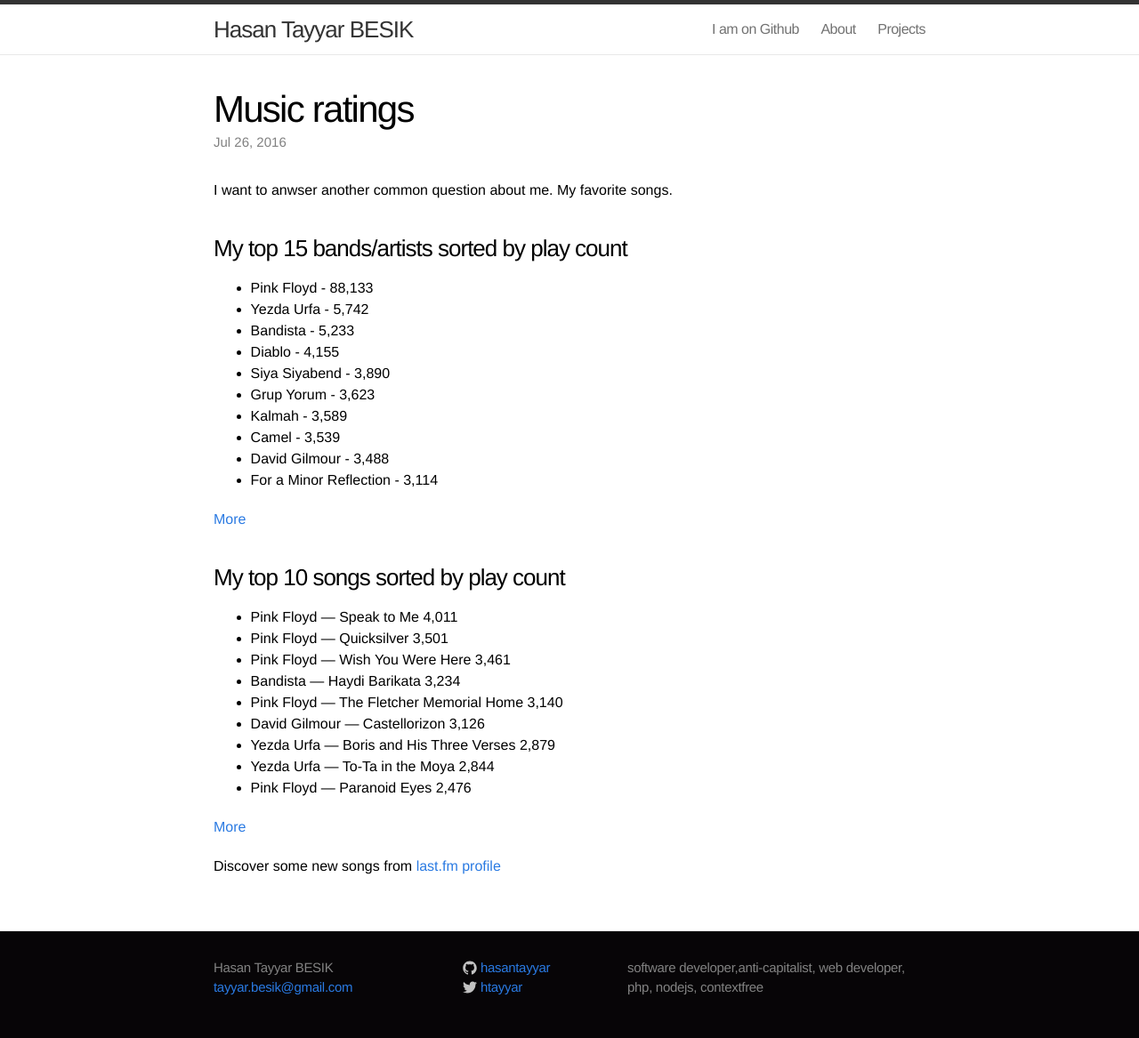
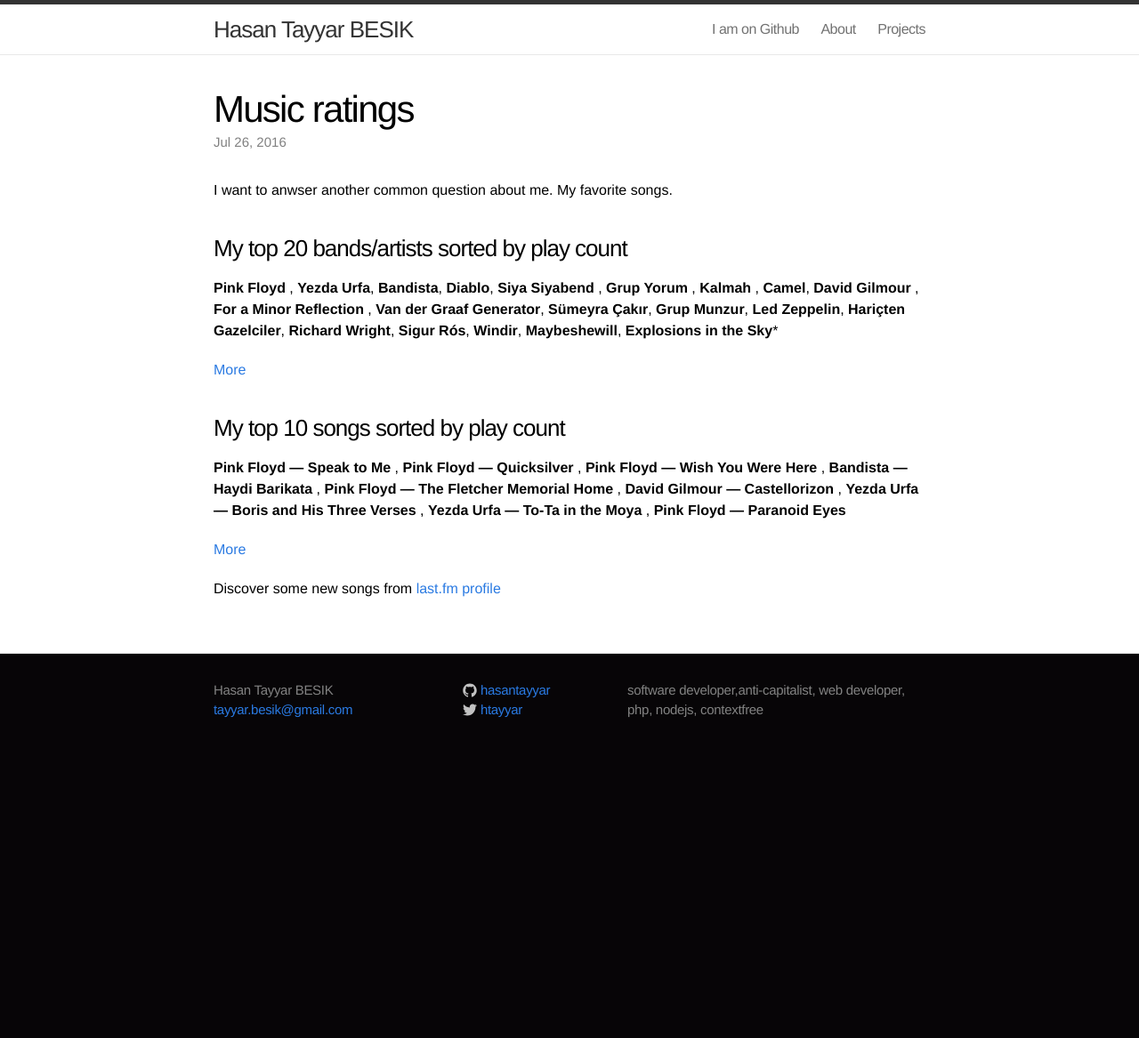
Before and after one commit to hasantayyar/hasantayyar.net, a Jekyll site: the page built from _posts/2016-09-14-music.markdown, in a window 1280 px wide. Shown: the whole page at 89% size. Built offline with Jekyll 4.4.1, drawn with Linux system fonts in a browser that asks for light colours; nearby versions of some CDN libraries; some web fonts are replaced; Markdown is read by kramdown in place of the engine named in the settings; after the commit the page ends 900 px from its top, so only the background shows below that.

Commit message:
Update 2016-09-14-music.markdown

```diff
--- a/_posts/2016-09-14-music.markdown
+++ b/_posts/2016-09-14-music.markdown
@@ -7,31 +7,14 @@
 
 I want to anwser another common question about me. My favorite songs.
 
-###My top 15 bands/artists sorted by play count
-- Pink Floyd - 88,133
-- Yezda Urfa - 5,742
-- Bandista - 5,233
-- Diablo - 4,155
-- Siya Siyabend  - 3,890
-- Grup Yorum - 3,623
-- Kalmah - 3,589
-- Camel - 3,539
-- David Gilmour - 3,488
-- For a Minor Reflection - 3,114
+###My top 20 bands/artists sorted by play count
+**Pink Floyd** ,  **Yezda Urfa**, **Bandista**, **Diablo**, **Siya Siyabend** , **Grup Yorum** , **Kalmah** , **Camel**, **David Gilmour** , **For a Minor Reflection** , **Van der Graaf Generator**, **Sümeyra Çakır**, **Grup Munzur**, **Led Zeppelin**, **Hariçten Gazelciler**, **Richard Wright**, **Sigur Rós**, **Windir**, **Maybeshewill**, **Explosions in the Sky***
 
 [More](http://www.last.fm/user/hasantayyar/library/artists?date_preset=ALL_TIME)
 
 ###My top 10 songs sorted by play count
 
-- Pink Floyd — Speak to Me 4,011
-- Pink Floyd — Quicksilver 3,501
-- Pink Floyd — Wish You Were Here 3,461
-- Bandista — Haydi Barikata 3,234
-- Pink Floyd — The Fletcher Memorial Home 3,140
-- David Gilmour — Castellorizon 3,126
-- Yezda Urfa — Boris and His Three Verses 2,879
-- Yezda Urfa — To-Ta in the Moya  2,844
-- Pink Floyd — Paranoid Eyes  2,476
+**Pink Floyd — Speak to Me** , **Pink Floyd — Quicksilver** , **Pink Floyd — Wish You Were Here** , **Bandista — Haydi Barikata** , **Pink Floyd — The Fletcher Memorial Home** , **David Gilmour — Castellorizon** , **Yezda Urfa — Boris and His Three Verses** , **Yezda Urfa — To-Ta in the Moya** , **Pink Floyd — Paranoid Eyes**
 
 [More](http://www.last.fm/user/hasantayyar/library/tracks?date_preset=ALL_TIME)
 
```
